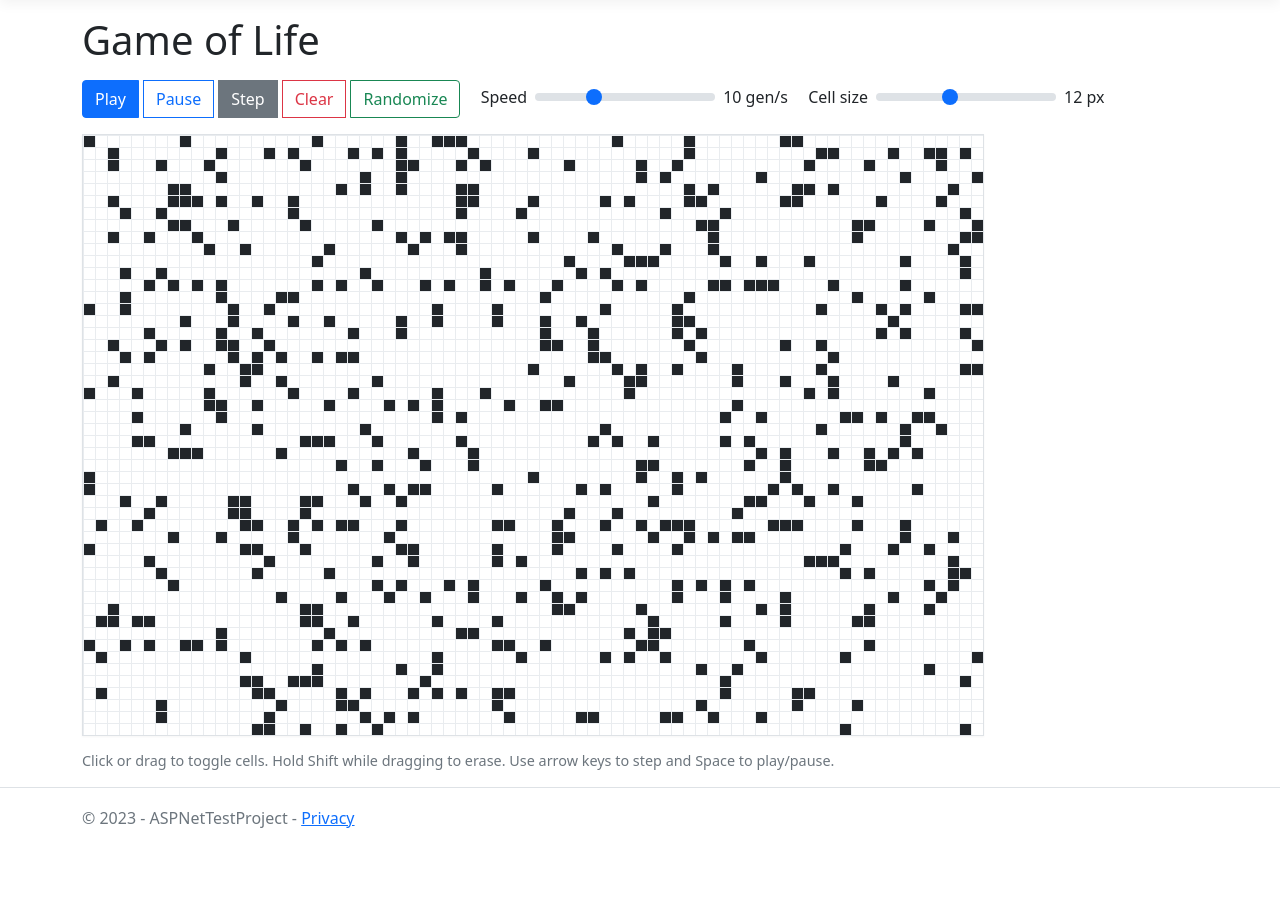
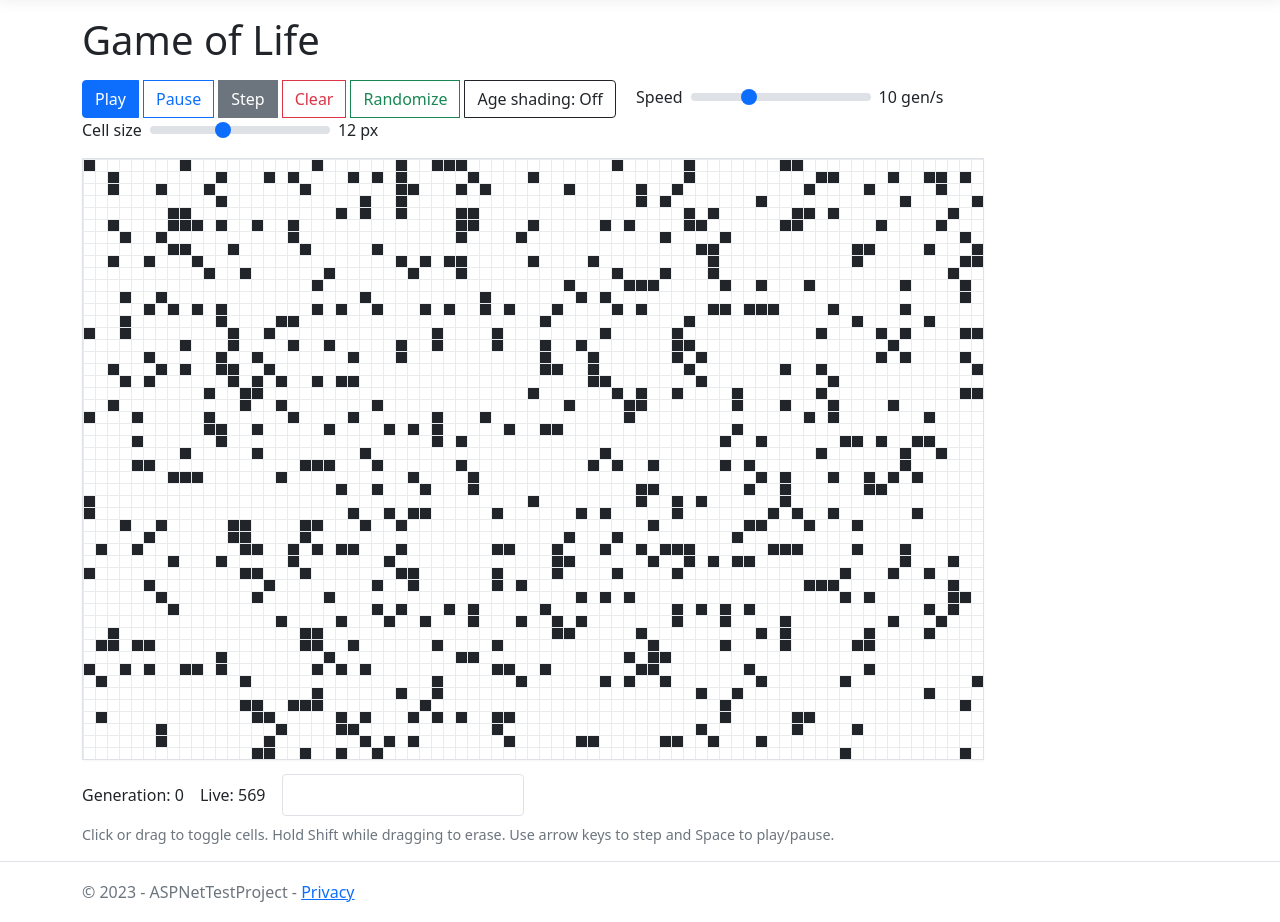
Before and after one commit to gj-crx/BrowserMiniGame, an ASP.NET Core app: page /Home/GameOfLife in a window 1280 px wide. Shown: the part 57-979 px from the top of the page. Before the commit the page ends 885 px from the top, so only its background shows below. Run offline with ASP.NET Core 8, Linux system fonts and the light colour scheme; style sheets or scripts are compiled from the project's sources.

Commit message:
Add age shading, generation tracking, and live cell sparkline
Co-authored-by: gopjium4 <gopjium4@gmail.com>

```diff
--- a/Views/Home/GameOfLife.cshtml
+++ b/Views/Home/GameOfLife.cshtml
@@ -12,6 +12,7 @@
             <button id="gol-step" class="btn btn-secondary">Step</button>
             <button id="gol-clear" class="btn btn-outline-danger">Clear</button>
             <button id="gol-random" class="btn btn-outline-success">Randomize</button>
+            <button id="gol-age" class="btn btn-outline-dark">Age shading: Off</button>
         </div>
         <div class="d-inline-flex align-items-center me-3">
             <label for="gol-speed" class="form-label mb-0 me-2">Speed</label>
@@ -29,6 +30,12 @@
         <canvas id="gol-canvas" width="900" height="600" aria-label="Game of Life board" tabindex="0"></canvas>
     </div>
 
+    <div class="gol-stats mt-2 d-flex align-items-center">
+        <div class="me-3">Generation: <span id="gol-generation">0</span></div>
+        <div class="me-3">Live: <span id="gol-live">0</span></div>
+        <canvas id="gol-sparkline" width="240" height="40" class="border rounded"></canvas>
+    </div>
+
     <div class="gol-hint text-muted mt-2">
         Click or drag to toggle cells. Hold Shift while dragging to erase. Use arrow keys to step and Space to play/pause.
     </div>
--- a/wwwroot/css/gameOfLife.css
+++ b/wwwroot/css/gameOfLife.css
@@ -21,3 +21,11 @@
 .gol-hint {
   font-size: 0.9rem;
 }
+
+.gol-stats {
+  min-height: 40px;
+}
+
+#gol-sparkline {
+  background: #fff;
+}
--- a/wwwroot/js/gameOfLife.js
+++ b/wwwroot/js/gameOfLife.js
@@ -13,6 +13,7 @@
   const stepButton = document.getElementById("gol-step");
   const clearButton = document.getElementById("gol-clear");
   const randomButton = document.getElementById("gol-random");
+  const ageButton = document.getElementById("gol-age");
 
   const speedSlider = document.getElementById("gol-speed");
   const speedValueLabel = document.getElementById("gol-speed-value");
@@ -20,11 +21,41 @@
   const cellSizeSlider = document.getElementById("gol-cell-size");
   const cellSizeValueLabel = document.getElementById("gol-cell-size-value");
 
+  const generationLabel = document.getElementById("gol-generation");
+  const liveLabel = document.getElementById("gol-live");
+  const sparklineCanvas = document.getElementById("gol-sparkline");
+  const sparkCtx = sparklineCanvas?.getContext("2d");
+
   let isPlaying = false;
   let intervalId = null;
 
   function clamp(value, min, max) {
     return Math.max(min, Math.min(max, value));
+  }
+
+  class CircularBuffer {
+    constructor(capacity) {
+      this.capacity = capacity;
+      this.items = new Array(capacity).fill(0);
+      this.index = 0;
+      this.size = 0;
+    }
+    push(value) {
+      this.items[this.index] = value;
+      this.index = (this.index + 1) % this.capacity;
+      this.size = Math.min(this.size + 1, this.capacity);
+    }
+    forEach(callback) {
+      for (let i = 0; i < this.size; i++) {
+        const idx = (this.index - this.size + i + this.capacity) % this.capacity;
+        callback(this.items[idx], i);
+      }
+    }
+    max() {
+      let m = 1;
+      this.forEach((v) => { if (v > m) m = v; });
+      return m;
+    }
   }
 
   class GameOfLife {
@@ -37,16 +68,23 @@
 
       this.cells = new Uint8Array(this.gridWidth * this.gridHeight);
       this.scratch = new Uint8Array(this.gridWidth * this.gridHeight);
+      this.ages = new Uint16Array(this.gridWidth * this.gridHeight);
 
       this.isMouseDown = false;
-      this.dragModeSetAlive = true; // true = painting alive, false = erasing
+      this.dragModeSetAlive = true;
 
       this.backgroundColor = "#ffffff";
       this.gridColor = "#e9ecef";
       this.cellColor = "#212529";
 
+      this.isAgeShadingEnabled = false;
+      this.generation = 0;
+      this.liveCount = 0;
+      this.liveHistory = new CircularBuffer(120);
+
       this.attachEventHandlers();
       this.draw();
+      this.updateStats();
     }
 
     setGridSizeFromCanvas() {
@@ -56,6 +94,7 @@
 
     resizeWithCellSize(newCellSize) {
       const previousCells = this.cells;
+      const previousAges = this.ages;
       const previousWidth = this.gridWidth;
       const previousHeight = this.gridHeight;
 
@@ -64,17 +103,21 @@
 
       this.cells = new Uint8Array(this.gridWidth * this.gridHeight);
       this.scratch = new Uint8Array(this.gridWidth * this.gridHeight);
+      this.ages = new Uint16Array(this.gridWidth * this.gridHeight);
 
-      // Copy as much of the old pattern as fits in the new grid
       const copyWidth = Math.min(previousWidth, this.gridWidth);
       const copyHeight = Math.min(previousHeight, this.gridHeight);
       for (let y = 0; y < copyHeight; y++) {
         for (let x = 0; x < copyWidth; x++) {
-          this.cells[y * this.gridWidth + x] = previousCells[y * previousWidth + x];
+          const srcIdx = y * previousWidth + x;
+          const dstIdx = y * this.gridWidth + x;
+          this.cells[dstIdx] = previousCells[srcIdx];
+          this.ages[dstIdx] = previousAges[srcIdx];
         }
       }
 
       this.draw();
+      this.updateStats();
     }
 
     index(x, y) {
@@ -85,33 +128,61 @@
       return x >= 0 && x < this.gridWidth && y >= 0 && y < this.gridHeight;
     }
 
+    setCell(x, y, alive) {
+      if (!this.inBounds(x, y)) return;
+      const idx = this.index(x, y);
+      const current = this.cells[idx] === 1;
+      if (alive && !current) {
+        this.cells[idx] = 1;
+        this.ages[idx] = 1;
+        this.liveCount += 1;
+      } else if (!alive && current) {
+        this.cells[idx] = 0;
+        this.ages[idx] = 0;
+        this.liveCount -= 1;
+      }
+    }
+
     toggleCellAtCanvasPoint(clientX, clientY, makeAlive) {
       const rect = this.canvas.getBoundingClientRect();
       const x = Math.floor((clientX - rect.left) * (this.canvas.width / rect.width) / this.cellSizePixels);
       const y = Math.floor((clientY - rect.top) * (this.canvas.height / rect.height) / this.cellSizePixels);
 
-      if (this.inBounds(x, y)) {
-        const idx = this.index(x, y);
-        if (makeAlive === undefined || makeAlive === null) {
-          this.cells[idx] = this.cells[idx] ? 0 : 1;
-        } else {
-          this.cells[idx] = makeAlive ? 1 : 0;
-        }
-        this.draw();
-      }
+      if (!this.inBounds(x, y)) return;
+      const idx = this.index(x, y);
+      const targetAlive = (makeAlive === undefined || makeAlive === null) ? this.cells[idx] === 0 : !!makeAlive;
+      this.setCell(x, y, targetAlive);
+      this.draw();
+      this.updateStats();
     }
 
     clear() {
       this.cells.fill(0);
+      this.scratch.fill(0);
+      this.ages.fill(0);
+      this.generation = 0;
+      this.liveCount = 0;
+      this.liveHistory = new CircularBuffer(120);
       this.draw();
+      this.updateStats();
     }
 
     randomize(probabilityAlive = 0.25) {
       const p = clamp(probabilityAlive, 0, 1);
+      this.cells.fill(0);
+      this.ages.fill(0);
+      this.liveCount = 0;
       for (let i = 0; i < this.cells.length; i++) {
-        this.cells[i] = Math.random() < p ? 1 : 0;
+        if (Math.random() < p) {
+          this.cells[i] = 1;
+          this.ages[i] = 1;
+          this.liveCount += 1;
+        }
       }
+      this.generation = 0;
+      this.liveHistory = new CircularBuffer(120);
       this.draw();
+      this.updateStats();
     }
 
     countAliveNeighbors(x, y) {
@@ -135,25 +206,43 @@
       const src = this.cells;
       const dst = this.scratch;
 
+      let nextLiveCount = 0;
+
       for (let y = 0; y < height; y++) {
         for (let x = 0; x < width; x++) {
           const idx = y * width + x;
           const alive = src[idx] === 1;
           const neighbors = this.countAliveNeighbors(x, y);
 
+          let willLive = 0;
           if (alive) {
-            dst[idx] = neighbors === 2 || neighbors === 3 ? 1 : 0;
+            willLive = (neighbors === 2 || neighbors === 3) ? 1 : 0;
           } else {
-            dst[idx] = neighbors === 3 ? 1 : 0;
+            willLive = (neighbors === 3) ? 1 : 0;
           }
+          dst[idx] = willLive;
+          if (willLive) nextLiveCount += 1;
         }
       }
 
-      // swap buffers
+      // update ages and swap
+      for (let i = 0; i < dst.length; i++) {
+        if (dst[i]) {
+          this.ages[i] = this.cells[i] ? (this.ages[i] + 1) : 1;
+        } else {
+          this.ages[i] = 0;
+        }
+      }
+
       this.cells = dst;
       this.scratch = src;
 
+      this.generation += 1;
+      this.liveCount = nextLiveCount;
+      this.liveHistory.push(this.liveCount);
+
       this.draw();
+      this.updateStats();
     }
 
     draw() {
@@ -162,11 +251,11 @@
       const width = this.gridWidth;
       const height = this.gridHeight;
 
-      // Clear background
+      // background
       ctx.fillStyle = this.backgroundColor;
       ctx.fillRect(0, 0, this.canvas.width, this.canvas.height);
 
-      // Draw grid lines
+      // grid
       ctx.strokeStyle = this.gridColor;
       ctx.lineWidth = 1;
       ctx.beginPath();
@@ -182,11 +271,18 @@
       }
       ctx.stroke();
 
-      // Draw alive cells
-      ctx.fillStyle = this.cellColor;
+      // cells
       for (let y = 0; y < height; y++) {
         for (let x = 0; x < width; x++) {
-          if (this.cells[y * width + x]) {
+          const idx = y * width + x;
+          if (this.cells[idx]) {
+            if (this.isAgeShadingEnabled) {
+              const age = this.ages[idx];
+              const shade = Math.min(255, 30 + age * 10);
+              ctx.fillStyle = `rgb(${shade}, ${shade}, ${shade})`;
+            } else {
+              ctx.fillStyle = this.cellColor;
+            }
             ctx.fillRect(
               x * cellSize + 1,
               y * cellSize + 1,
@@ -203,7 +299,6 @@
 
       canvasEl.addEventListener("mousedown", (e) => {
         this.isMouseDown = true;
-        // Shift to erase, otherwise paint
         this.dragModeSetAlive = !e.shiftKey;
         this.toggleCellAtCanvasPoint(e.clientX, e.clientY, this.dragModeSetAlive);
       });
@@ -215,7 +310,6 @@
         this.toggleCellAtCanvasPoint(e.clientX, e.clientY, this.dragModeSetAlive);
       });
 
-      // Keyboard shortcuts
       canvasEl.addEventListener("keydown", (e) => {
         if (e.code === "Space") {
           e.preventDefault();
@@ -232,8 +326,28 @@
         }
       });
 
-      // Prevent text selection while dragging on canvas
       canvasEl.addEventListener("dragstart", (e) => e.preventDefault());
+    }
+
+    updateStats() {
+      if (generationLabel) generationLabel.textContent = String(this.generation);
+      if (liveLabel) liveLabel.textContent = String(this.liveCount);
+      if (sparkCtx && sparklineCanvas) {
+        const w = sparklineCanvas.width, h = sparklineCanvas.height;
+        sparkCtx.clearRect(0, 0, w, h);
+        sparkCtx.strokeStyle = "#198754";
+        sparkCtx.lineWidth = 2;
+        const maxVal = Math.max(1, this.liveHistory.max());
+        sparkCtx.beginPath();
+        let first = true;
+        this.liveHistory.forEach((val, i) => {
+          const x = (i / Math.max(1, this.liveHistory.size - 1)) * (w - 4) + 2;
+          const y = h - 2 - (val / maxVal) * (h - 4);
+          if (first) { sparkCtx.moveTo(x, y); first = false; }
+          else { sparkCtx.lineTo(x, y); }
+        });
+        sparkCtx.stroke();
+      }
     }
   }
 
@@ -285,11 +399,15 @@
   stepButton?.addEventListener("click", () => gol.step());
   clearButton?.addEventListener("click", () => gol.clear());
   randomButton?.addEventListener("click", () => gol.randomize());
+  ageButton?.addEventListener("click", () => {
+    gol.isAgeShadingEnabled = !gol.isAgeShadingEnabled;
+    ageButton.textContent = `Age shading: ${gol.isAgeShadingEnabled ? 'On' : 'Off'}`;
+    gol.draw();
+  });
 
   speedSlider?.addEventListener("input", () => {
     updateSpeedLabel();
     if (isPlaying) {
-      // Restart interval with new speed
       if (intervalId) window.clearInterval(intervalId);
       intervalId = window.setInterval(() => gol.step(), currentIntervalMs());
     }
@@ -301,11 +419,10 @@
     updateCellSizeLabel();
   });
 
-  // Initial labels
+  // Initial labels and state
   updateSpeedLabel();
   updateCellSizeLabel();
 
-  // Start paused with a small random pattern to demo
   gol.randomize(0.15);
   pausePlaying();
 })();
```
